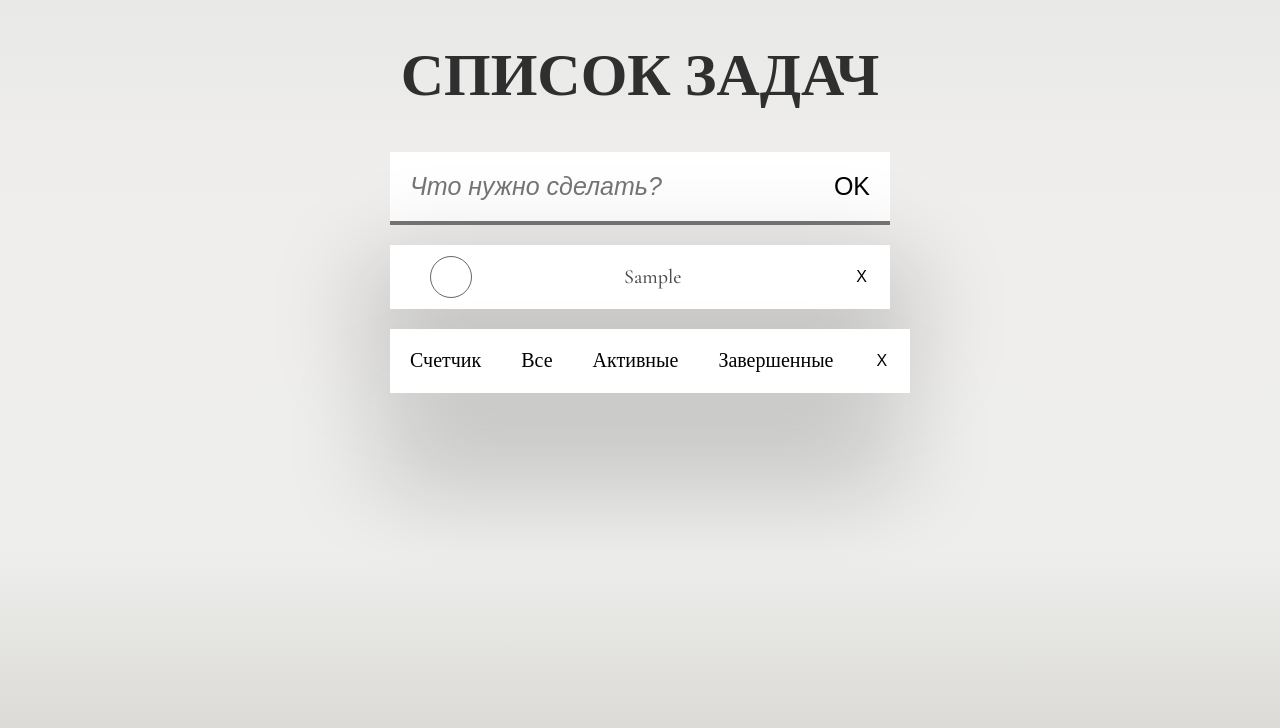
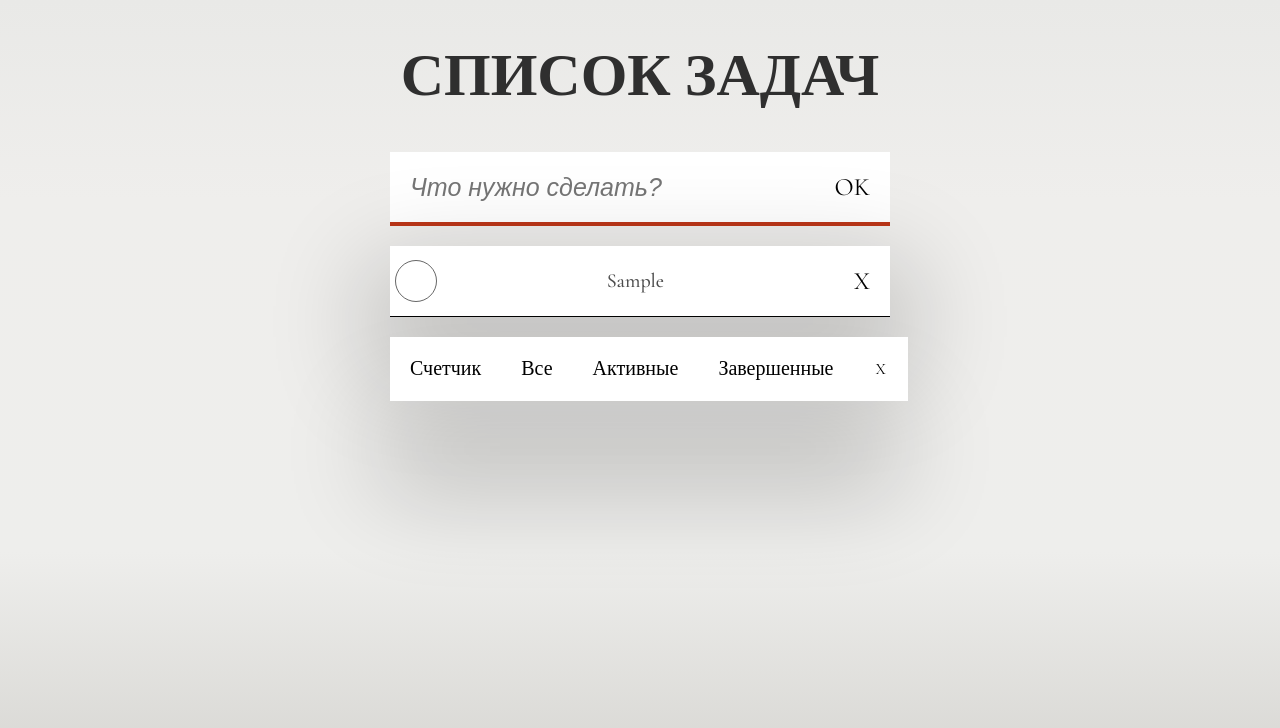
Before and after one commit to AlexKoloda/TODO-List, a React (Create React App) app in the folder my-app/: page / in a window 1280 px wide. Both pictures are taken after typing "Sample" into the empty fields and a click on the button "OK". Shown: the top 728 px of the page. Built offline with nearby package versions, Linux system fonts and the light colour scheme; a web font is replaced by a local one.

Commit message:
Добавлено удаление задач из списка

```diff
--- a/my-app/src/App.js
+++ b/my-app/src/App.js
@@ -15,7 +15,7 @@ const Todo = () => {
     <div className="main__container">
       <Header />
       <TodoInput onAddTask={handleAddTask} />
-      <TodoList tasks = {tasks} />
+      <TodoList tasks = {tasks} setTasks = {setTasks}/>
       <Footer />
     </div>
   );
--- a/my-app/src/components/List.js
+++ b/my-app/src/components/List.js
@@ -1,19 +1,23 @@
-const TodoList = ({ tasks }) => {
-
+const TodoList = ({ tasks, setTasks }) => {
+  const handleClickDelete = (key) => {
+    setTasks(tasks.filter((e) => e !== tasks[key]));
+  };
   return (
     <section className="main">
       <ul className="main__list">
-
-          {tasks.map((item, index) => (
-
+        {tasks.map((item, index) => (
           <li className="main__item" key={index}>
-          <div className="main__checkbox"></div>
-          {item}
-          <button className="main__submit" type="submit">x</button>
+            <div className="main__checkbox"></div>
+            {item}
+            <button
+              className="main__delete"
+              type="submit"
+              onClick={() => handleClickDelete(index)}
+            >
+              x
+            </button>
           </li>
-          ))}
-
-
+        ))}
       </ul>
     </section>
   );
--- a/my-app/src/index.css
+++ b/my-app/src/index.css
@@ -42,7 +42,7 @@ body {
 
 form {
   display: flex;
-  border-bottom: 4px solid rgba(0, 0, 0, 0.5);
+  border-bottom: 4px solid rgb(188 54 24);
 }
 
 .main__input {
@@ -53,9 +53,15 @@ form {
   font-style: italic;
   color: rgb(0 0 0 / 70%);
   transition: 0.5s;
+  outline: none;
 }
 
+.main__input:focus{
+ background-color:  rgb(242, 249, 255);
+}
+.main__delete,
 .main__submit {
+  font-family: "Cormorant Garamond", serif;
   padding: 20px;
   border: none;
   text-transform: uppercase;
@@ -64,32 +70,39 @@ form {
   transition: 0.2s;
   cursor: pointer;
 }
+
+
 li .main__submit {
   font-size: 16px;
-  padding: 23px;
+  padding: 22px;
 }
+
 
 .main__input:hover {
   background-color: rgb(242, 249, 255);
   color: black;
 }
 
+.main__delete:active,
 .main__submit:active {
   transform: scale(0.9);
 }
+
 .footer__button:hover,
-.main__submit:hover {
+.main__submit:hover,
+.main__delete:hover  {
   background-color: rgb(189, 54, 24);
   color: white;
 }
 
 .main__list {
   list-style: none;
-  margin: 0;
-  margin-top: 20px;
+  margin: 20px 0 0;
+  padding: 0;
   background-color: white;
   transition: 0.5s;
   box-shadow: 0px 40px 100px 23px rgba(0, 0, 0, 0.2);
+
 }
 
 .main__item {
@@ -99,7 +112,14 @@ li .main__submit {
   justify-content: space-between;
   align-items: center;
   color: rgba(0, 0, 0, 0.7);
+  border-bottom: 1px solid black;
+  padding-left: 5px;
 }
+
+/* .main__item:hover {
+box-shadow: inset 0 100px 0 0 rgb(189, 54, 24);
+color: white;
+} */
 
 .main__text {
 padding: 5px;
```
